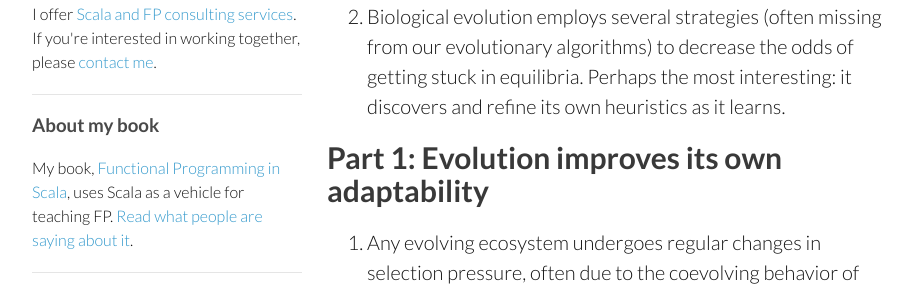
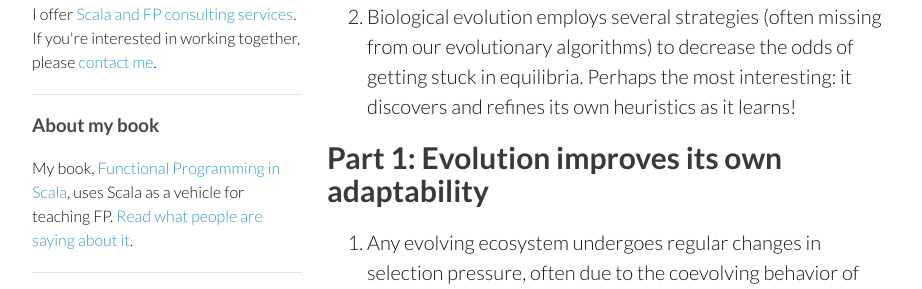
Before and after one commit to pchiusano/pchiusano.github.io, a Jekyll site: the page built from _posts/2018-04-21-evolutionary-methods.markdown, in a window 1280 px wide and 900 px high, scrolled down 803 px. Shown: the part 256-545 px from the top of the window, without its empty margins (178-1100 px from the left). Built offline with Jekyll 4.4.1, drawn with Linux system fonts in a browser that asks for light colours; comment, search, counter and statistics services are not loaded.

Commit message:
Update 2018-04-21-evolutionary-methods.markdown

```diff
--- a/_posts/2018-04-21-evolutionary-methods.markdown
+++ b/_posts/2018-04-21-evolutionary-methods.markdown
@@ -11,7 +11,7 @@ Evolution is a meta-learning algorithm that discovers its own heuristics and con
 Let's have a closer look:
 
 1. Evolutionary systems not stuck at equilibrium (more on this in a minute) have an important long-term trend: the speed at which species can adapt to change _increases over time_. The result of this long-term trend is what we now call "intelligence". Evolution is deceptive: close up, it seems to find highly specialized, even overfit solutions, but in the long-term, it induces the discovery of quite general solutions. Evolution is an "adaptability" discovery machine.
-2. Biological evolution employs several strategies (often missing from our evolutionary algorithms) to decrease the odds of getting stuck in equilibria. Perhaps the most interesting: it discovers and refine its own heuristics as it learns.
+2. Biological evolution employs several strategies (often missing from our evolutionary algorithms) to decrease the odds of getting stuck in equilibria. Perhaps the most interesting: it discovers and refines its own heuristics as it learns!
 
 ## Part 1: Evolution improves its own adaptability
 
```
